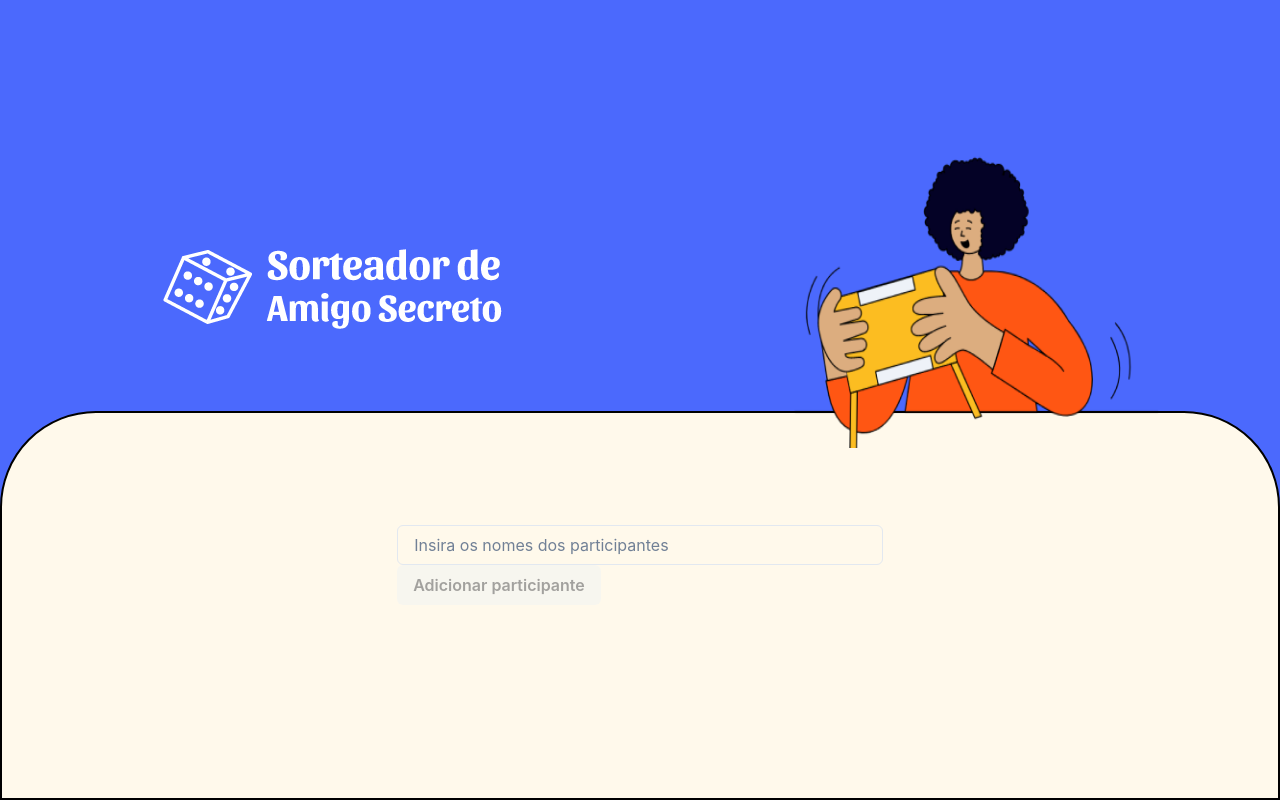
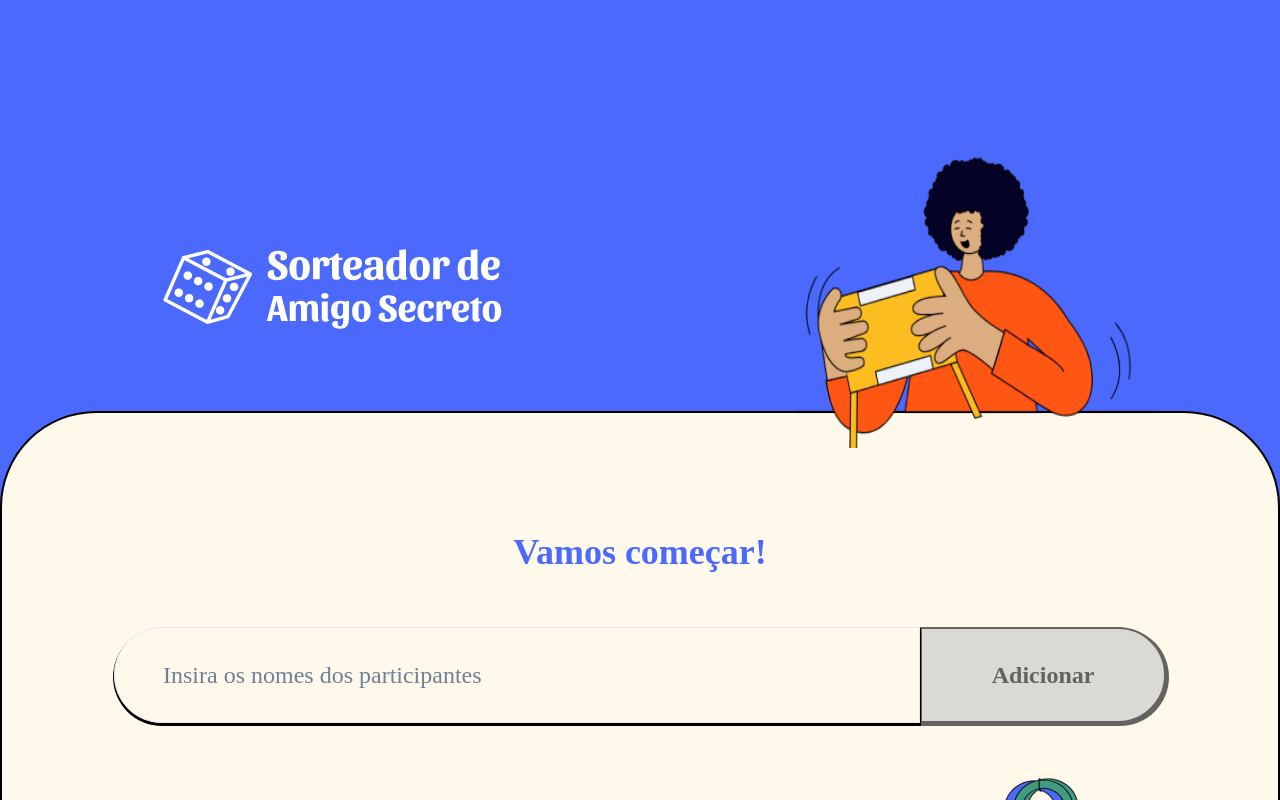
Before and after one commit to davimateus1/secret-friend-tests, a React (Create React App) app: page / in a window 1280 px wide. Built offline with nearby package versions, Linux system fonts and the light colour scheme.

Commit message:
feat: create configuration tests and screen styles

```diff
--- a/src/App.tsx
+++ b/src/App.tsx
@@ -1,13 +1,13 @@
+import { RecoilRoot } from 'recoil';
+import { ConfigurationPage } from './pages';
 import { BrowserRouter, Route, Routes } from 'react-router-dom';
-import { UserForm } from './components';
-import { RecoilRoot } from 'recoil';
 
 export const App = () => {
   return (
     <BrowserRouter>
       <RecoilRoot>
         <Routes>
-          <Route path="/" element={<UserForm />} />
+          <Route path="/" element={<ConfigurationPage />} />
         </Routes>
       </RecoilRoot>
     </BrowserRouter>
--- a/src/components/Card.tsx
+++ b/src/components/Card.tsx
@@ -10,10 +10,11 @@ export const Card = ({ children, ...props }: CardProps) => {
     <Flex
       flex="1"
       p="7rem"
+      w="100%"
       mt={{ base: '-1.9rem', md: '-2.3rem' }}
       boxSizing="border-box"
       backgroundColor="#FFF9EB"
-      border="2px solid #000000"
+      border="2px solid black"
       borderRadius="6rem 6rem 0 0"
       justifyContent="center"
       {...props}
--- a/src/components/Footer.tsx
+++ b/src/components/Footer.tsx
@@ -1,6 +1,7 @@
 import { useParticipantsList } from '../state';
 import { useNavigate } from 'react-router-dom';
-import { Button, Flex } from '@chakra-ui/react';
+import { Button, Flex, Image } from '@chakra-ui/react';
+import Bags from '../assets/bags.png';
 
 export const Footer = () => {
   const navigate = useNavigate();
@@ -8,15 +9,32 @@ export const Footer = () => {
 
   const disabledButton = participants?.length < 3;
 
-  const startGame = () => {
-    navigate('/sorteio');
-  };
+  const startGame = () => navigate('/sorteio');
 
   return (
-    <Flex>
-      <Button isDisabled={disabledButton} onClick={startGame}>
+    <Flex
+      align="center"
+      justify="space-between"
+      direction={{ base: 'column', md: 'row' }}
+    >
+      <Button
+        onClick={startGame}
+        isDisabled={disabledButton}
+        h="6rem"
+        bg="#FE652B"
+        color="white"
+        cursor="pointer"
+        fontSize="2xl"
+        borderRadius="4rem"
+        _hover={{ bg: '#4B69FD' }}
+        m={{ base: '2rem 0', md: '0' }}
+        boxShadow="2px 2px 0px 1px black"
+        w={{ base: '21rem', md: '30rem' }}
+        _disabled={{ opacity: 0.6, cursor: 'not-allowed' }}
+      >
         Iniciar brincadeira!
       </Button>
+      <Image src={Bags} alt="Bags" />
     </Flex>
   );
 };
--- a/src/components/ParticipantsList.tsx
+++ b/src/components/ParticipantsList.tsx
@@ -2,7 +2,7 @@ import { useParticipantsList } from '../state';
 import { ListItem, UnorderedList } from '@chakra-ui/react';
 
 export const ParticipantsList = () => {
-  const { participants = [] } = useParticipantsList();
+  const participants = useParticipantsList();
 
   return (
     <UnorderedList>
--- a/src/components/UserForm.tsx
+++ b/src/components/UserForm.tsx
@@ -1,7 +1,6 @@
+import { ChangeEvent, useRef, useState } from 'react';
+import { Button, Flex, Input, Text } from '@chakra-ui/react';
 import { useAddParticipant, useErrorMessage } from '../state';
-import { Button, Input, Text } from '@chakra-ui/react';
-import { ChangeEvent, useRef, useState } from 'react';
-import { Card } from './Card';
 
 export const UserForm = () => {
   const inputRef = useRef<HTMLInputElement>(null);
@@ -22,19 +21,62 @@ export const UserForm = () => {
   };
 
   return (
-    <Card>
-      <form onSubmit={handleSubmit}>
+    <form onSubmit={handleSubmit}>
+      <Flex
+        mb="3rem"
+        direction={{ base: 'column', md: 'row' }}
+        align="center"
+        justify="center"
+      >
         <Input
           ref={inputRef}
           value={participantName}
           onChange={handleChange}
           placeholder="Insira os nomes dos participantes"
+          h="6rem"
+          w="100%"
+          boxSizing="border-box"
+          pl="3rem"
+          fontSize="2xl"
+          boxShadow="0px 2px 0px 1px black;"
+          _focus={{ outline: 'none' }}
+          display={{ base: 'block', md: 'flex' }}
+          borderRadius={{ base: '4rem', md: '4rem 0 0 4rem' }}
+          mb={{ base: '1rem', md: '0' }}
         />
-        <Button type="submit" isDisabled={!participantName}>
-          Adicionar participante
+        <Button
+          type="submit"
+          isDisabled={!participantName}
+          h="6rem"
+          w={{ base: '60%', md: '30%' }}
+          boxSizing="border-box"
+          border="2px solid black"
+          fontSize="2xl"
+
+          color="black"
+          boxShadow="2px 2px 0px 1px black"
+          cursor="pointer"
+          bg="#c4c4c4"
+          _hover={{ opacity: 0.8 }}
+          _disabled={{ opacity: 0.6, cursor: 'not-allowed' }}
+          borderRadius={{ base: '4rem', md: '0 4rem 4rem 0' }}
+        >
+          Adicionar
         </Button>
-        {errorMessage && <Text role="alert">{errorMessage}</Text>}
-      </form>
-    </Card>
+      </Flex>
+      {errorMessage && (
+        <Text
+          role="alert"
+          color="#842029"
+          bg="#f8d7da"
+          p="1rem"
+          borderRadius="md"
+          border="1px solid #f5c2c7"
+          m={{ base: '4rem 0', md: '0' }}
+        >
+          {errorMessage}
+        </Text>
+      )}
+    </form>
   );
 };
--- a/src/index.tsx
+++ b/src/index.tsx
@@ -1,16 +1,25 @@
+import React from 'react';
+import { App } from './App';
+import { theme, ScrollbarStyle } from './theme';
+
+import { Header } from './components';
+import ReactDOM from 'react-dom/client';
 import { ChakraProvider, Flex } from '@chakra-ui/react';
-import { App } from './App';
-import React from 'react';
-import ReactDOM from 'react-dom/client';
-import { Header } from './components';
 
 const root = ReactDOM.createRoot(
   document.getElementById('root') as HTMLElement
 );
 root.render(
   <React.StrictMode>
-    <ChakraProvider>
-      <Flex direction="column" h="100vh" w="100vw" bg='#4B69FD'>
+    <ChakraProvider theme={theme}>
+      <Flex
+        direction="column"
+        h="100vh"
+        w="100vw"
+        bg="#4B69FD"
+        overflowY="auto"
+        sx={{ ...ScrollbarStyle }}
+      >
         <Header />
         <App />
       </Flex>
--- /dev/null
+++ b/src/pages/ConfigurationPage.tsx
@@ -0,0 +1,23 @@
+import { Flex, Text } from '@chakra-ui/react';
+import { Card, Footer, ParticipantsList, UserForm } from '../components';
+
+export const ConfigurationPage = () => {
+  return (
+    <Card>
+      <Flex direction="column" w="100%">
+        <Text
+          fontWeight="bold"
+          fontSize="4xl"
+          textAlign="center"
+          mb="3rem"
+          color="#4B69FD"
+        >
+          Vamos começar!
+        </Text>
+        <UserForm />
+        <ParticipantsList />
+        <Footer />
+      </Flex>
+    </Card>
+  );
+};
--- /dev/null
+++ b/src/pages/index.ts
@@ -0,0 +1 @@
+export * from './ConfigurationPage';
--- /dev/null
+++ b/src/theme/index.ts
@@ -0,0 +1,55 @@
+import { extendTheme } from '@chakra-ui/react';
+
+const colors = {
+  brand: {
+    900: '#4B69FD',
+    800: '#FE652B',
+    700: '#FFF9EB',
+    600: '#C4C4C4',
+    500: '#F8D7DA',
+    400: '#F5C2C7',
+    300: '#842029',
+  },
+  rgba: {
+    black: 'rgba(0, 0, 0, 0.7)',
+  },
+  fontSizes: {
+    xs: '0.75rem',
+    sm: '0.875rem',
+    md: '1rem',
+    lg: '1.125rem',
+    xl: '1.25rem',
+    '2xl': '1.5rem',
+    '3xl': '1.875rem',
+    '4xl': '2.25rem',
+    '5xl': '3rem',
+    '6xl': '3.75rem',
+    '7xl': '4.5rem',
+    '8xl': '6rem',
+    '9xl': '8rem',
+  },
+};
+
+const fonts = {
+  heading: `'Poppins', 'sans-serif'`,
+  body: `'Poppins', 'sans-serif'`,
+};
+
+export const ScrollbarStyle = {
+  '::-webkit-scrollbar': {
+    width: '0.3rem',
+    height: '0.6rem',
+    marginLeft: '3rem',
+  },
+  '::-webkit-scrollbar-track': {
+    border: 'solid 1px brand.700',
+    borderRadius: '2.4rem',
+  },
+  '::-webkit-scrollbar-thumb': {
+    boxShadow: 'inset 0 0 10px 10px brand.400',
+    background: 'brand.800',
+    borderRadius: '2.4rem',
+  },
+};
+
+export const theme = extendTheme({ colors, fonts });
```
Also changed, not shown: 2 other files (tests, documents, lock files or other folders).
